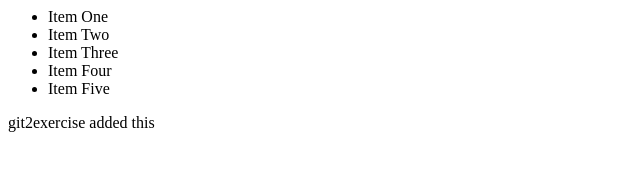
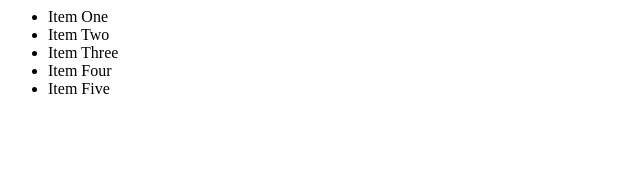
Before and after one commit to catetcpasswd/gitgoing-2021, a plain HTML site: page index.html in a window 1280 px wide. Shown: the whole page, without its empty margins (0-640 px from the left). Drawn offline with Linux system fonts and the light colour scheme.

Commit message:
back to square 1

```diff
--- a/index.html
+++ b/index.html
@@ -9,11 +9,5 @@
                 <li>Item Five</li>
             </ul>
         </module-one>
-
-        <module-two>
-            <div>git2exercise added this</div>
-        </module-two>
-
     </body>
-
 </html>
```
